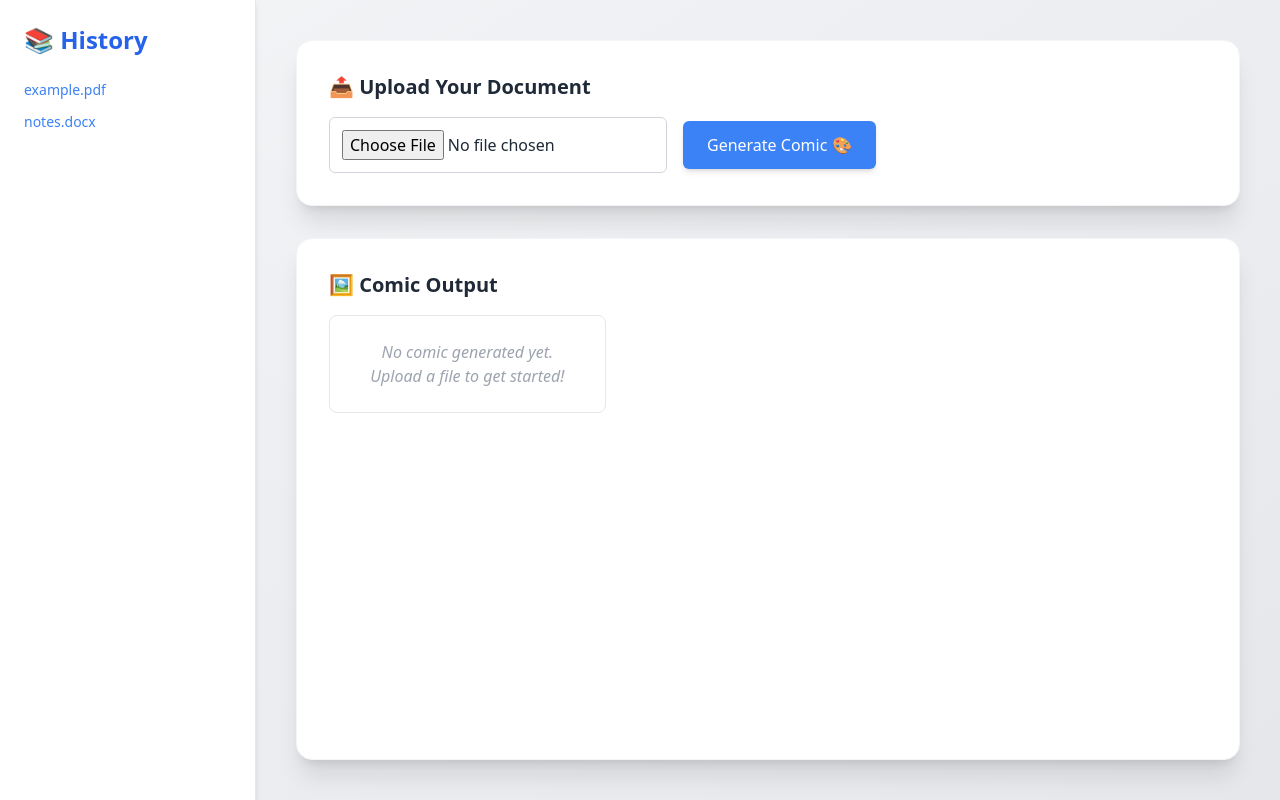
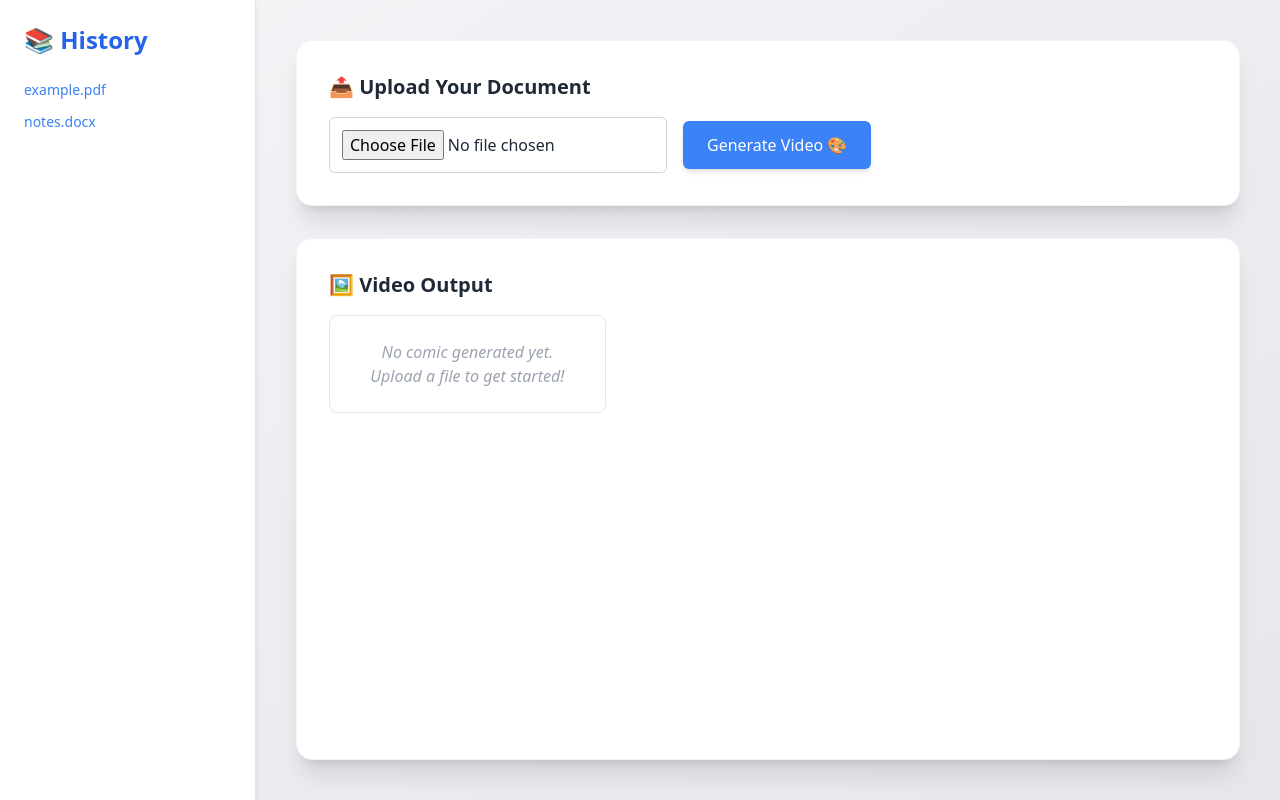
Before and after one commit to zining2004/alibabahackathon2025, a Flask app: page /uploadpage in a window 1280 px wide. Run offline with Flask 3, Linux system fonts and the light colour scheme; some libraries are stand-ins or nearby versions.

Commit message:
changed naming

```diff
--- a/templates/upload.html
+++ b/templates/upload.html
@@ -2,7 +2,7 @@
 <html lang="en">
 <head>
   <meta charset="UTF-8">
-  <title>DocToComic</title>
+  <title>DocToVideo</title>
   <script src="https://cdn.tailwindcss.com"></script>
 </head>
 <body class="h-screen bg-gradient-to-br from-gray-100 to-gray-200 text-gray-800 font-sans">
@@ -27,14 +27,14 @@
         <form id="uploadForm" class="flex flex-col sm:flex-row items-center gap-4" enctype="multipart/form-data">
           <input type="file" name="document" class="border border-gray-300 p-3 rounded-md w-full sm:w-auto" required>
           <button type="submit" class="bg-blue-500 hover:bg-blue-600 text-white px-6 py-3 rounded-md shadow-md transition">
-            Generate Comic 🎨
+            Generate Video 🎨
           </button>
         </form>
       </section>
 
       <!-- Comic Output -->
       <section class="bg-white rounded-2xl shadow-xl p-8 flex-1 overflow-auto border border-gray-100">
-        <h2 class="text-xl font-semibold mb-4">🖼️ Comic Output</h2>
+        <h2 class="text-xl font-semibold mb-4">🖼️ Video Output</h2>
         <div id="comicOutput" class="grid grid-cols-1 sm:grid-cols-2 lg:grid-cols-3 gap-6">
           <!-- Generated comic panels -->
           <div class="border rounded-lg p-6 text-center text-gray-400 italic">
```
